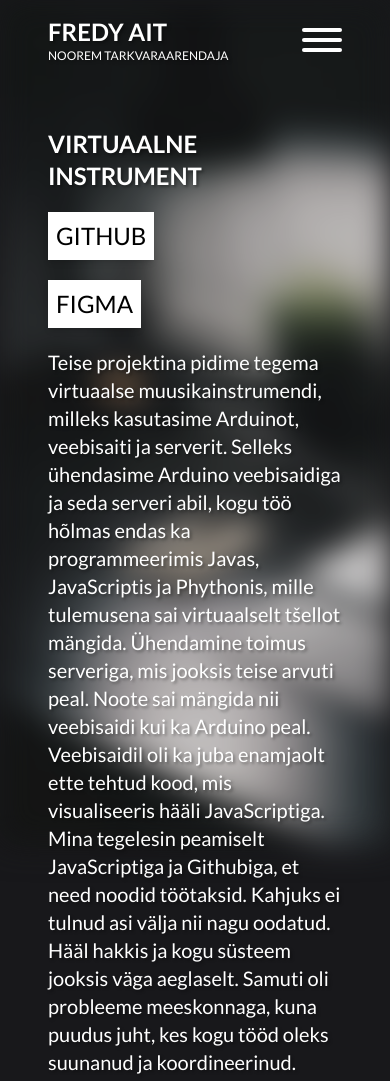
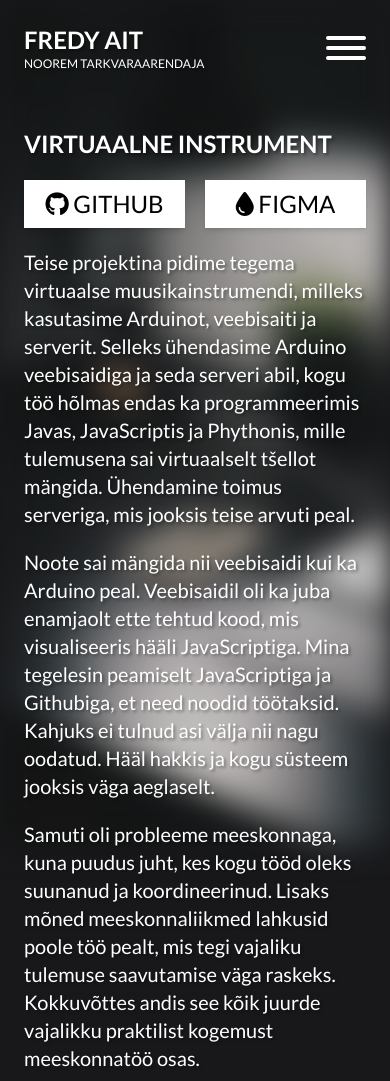
Before and after one commit to Frappyy/portfolio-tailwind, a website: page projectday2.html in a window 390 px wide. Shown: the top 1081 px of the page. Drawn offline with Linux system fonts and the light colour scheme.

Commit message:
Mobile optimizations & improvements

```diff
--- a/projectday2.html
+++ b/projectday2.html
@@ -12,9 +12,9 @@
     <title>Fredy Ait Portfoolio</title>
 </head>
 
-<body class="pb-12">
-    <div class="px-12 font-['Lato'] lg:px-24 xl:px-44 ">
-        <header class="h-20 flex justify-between">
+<body>
+    <div class="p-6 font-['Lato'] lg:px-24 xl:px-44 ">
+        <header class="h-full flex justify-between lg:h-20">
             <div class="flex justify-center items-center h-full">
                 <a href="index.html" class="text-white hover:text-rose-600 trans02 text-shdw-light">
                     <p class="text-2xl lg:text-3xl font-semibold">FREDY AIT</p>
@@ -31,7 +31,7 @@
                 <div class="hamburger"><div></div></div>
             </div>
         </header>
-        <div id="burger-menu" class="trans05 h-0 bg-white overflow-hidden flex flex-col justify-around px-3 lg:hidden">
+        <div id="burger-menu" class="trans05 h-0 bg-white overflow-hidden flex flex-col mt-2 justify-around px-3 lg:hidden">
             <div class="flex items-center w-full text-2xl text-black trans05 text-shdw-light" id="burger-content">
                 <a href="index.html" class="w-full">AVALEHT</a>
             </div>
@@ -44,20 +44,24 @@
         </div>
         <div class="h-full text-white text-shdw-light flex flex-col gap-5 mt-12 lg:mt-24 trans05 opacity-0 fade-in">
             <h1 class="text-2xl lg:text-3xl font-semibold">VIRTUAALNE INSTRUMENT</h1>
-            <div class="flex gap-5 flex-col sm:flex-row">
-                <a href="https://github.com/Frappyy/tiim-5"><button class="bg-white shadow-md text-2xl text-black p-2 trans035 hover:scale-105 hover:text-white hover:bg-rose-600">GITHUB</button></a>
-                <a href="https://www.figma.com/file/MS84o0iRUgXWLZkr4FUfv8/Tiim5?node-id=0%3A1"><button class="bg-white shadow-md text-2xl text-black p-2 trans035 hover:scale-105 hover:text-white hover:bg-rose-600">FIGMA</button></a>
+            <div class="grid grid-cols-2 sm:grid-cols-3 gap-5 lg:flex">
+                <a href="https://github.com/Frappyy/tiim-5"><button class="bg-white shadow-md text-2xl text-black p-2 w-full trans035 hover:scale-105 hover:text-white hover:bg-rose-600"><i class="fa fa-github"></i> GITHUB</button></a>
+                <a href="https://www.figma.com/file/MS84o0iRUgXWLZkr4FUfv8/Tiim5?node-id=0%3A1"><button class="bg-white shadow-md text-2xl text-black p-2 w-full trans035 hover:scale-105 hover:text-white hover:bg-rose-600"><i class="fa fa-tint"></i> FIGMA</button></a>
             </div>
             <p class="text-xl lg:text-2xl">Teise projektina pidime tegema virtuaalse muusikainstrumendi, milleks kasutasime
                 Arduinot, veebisaiti ja serverit. Selleks ühendasime Arduino veebisaidiga ja seda serveri abil, kogu töö
                 hõlmas endas ka programmeerimis Javas, JavaScriptis ja Phythonis, mille tulemusena sai virtuaalselt tšellot
-                mängida. Ühendamine toimus serveriga, mis jooksis teise arvuti peal. Noote sai mängida nii veebisaidi kui ka
-                Arduino peal. Veebisaidil oli ka juba enamjaolt ette tehtud kood, mis visualiseeris hääli JavaScriptiga.
-                Mina tegelesin peamiselt JavaScriptiga ja Githubiga, et need noodid töötaksid. Kahjuks ei tulnud asi välja
-                nii nagu oodatud. Hääl hakkis ja kogu süsteem jooksis väga aeglaselt. Samuti oli probleeme meeskonnaga, kuna
-                puudus juht, kes kogu tööd oleks suunanud ja koordineerinud. Lisaks mõned meeskonnaliikmed lahkusid poole töö
-                pealt, mis tegi vajaliku tulemuse saavutamise väga raskeks. Kokkuvõttes andis see kõik juurde vajalikku
-                praktilist kogemust meeskonnatöö osas.
+                mängida. Ühendamine toimus serveriga, mis jooksis teise arvuti peal.
+            </p>
+            <p class="text-xl lg:text-2xl">
+                Noote sai mängida nii veebisaidi kui ka Arduino peal. Veebisaidil oli ka juba enamjaolt ette tehtud kood,
+                mis visualiseeris hääli JavaScriptiga. Mina tegelesin peamiselt JavaScriptiga ja Githubiga, et need noodid
+                töötaksid. Kahjuks ei tulnud asi välja nii nagu oodatud. Hääl hakkis ja kogu süsteem jooksis väga aeglaselt.
+            </p>
+            <p class="text-xl lg:text-2xl">
+                Samuti oli probleeme meeskonnaga, kuna puudus juht, kes kogu tööd oleks suunanud ja koordineerinud.
+                Lisaks mõned meeskonnaliikmed lahkusid poole töö pealt, mis tegi vajaliku tulemuse saavutamise väga
+                raskeks. Kokkuvõttes andis see kõik juurde vajalikku praktilist kogemust meeskonnatöö osas.
             </p>
             <h1 class="text-2xl lg:text-3xl font-semibold">DISAIN</h1>
             <img src="Assets/Images/2-projektipaev-chello.png" alt="2-projektipaev-chello">
--- a/src/input.css
+++ b/src/input.css
@@ -23,7 +23,6 @@
 }
 
 #burger-toggle {
-    top: 0;
     width: 50px;
     height: 50px;
     opacity: 0;
```
Also changed, not shown: index.html (+4 -4 lines), moreinfo.html (+8 -8 lines), projectday1.html (+12 -9 lines), projects.html (+4 -4 lines), Assets/styles.css.
